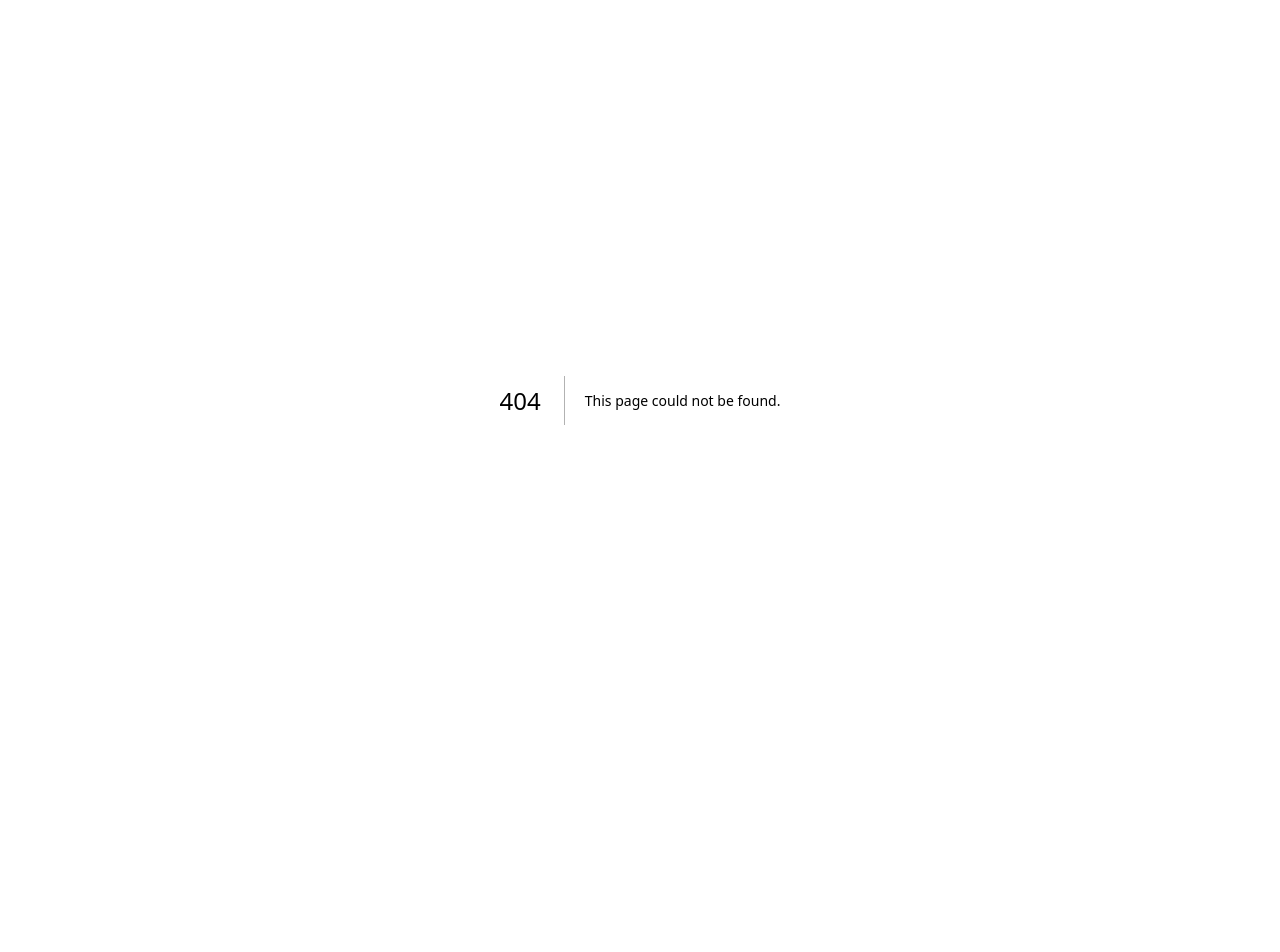
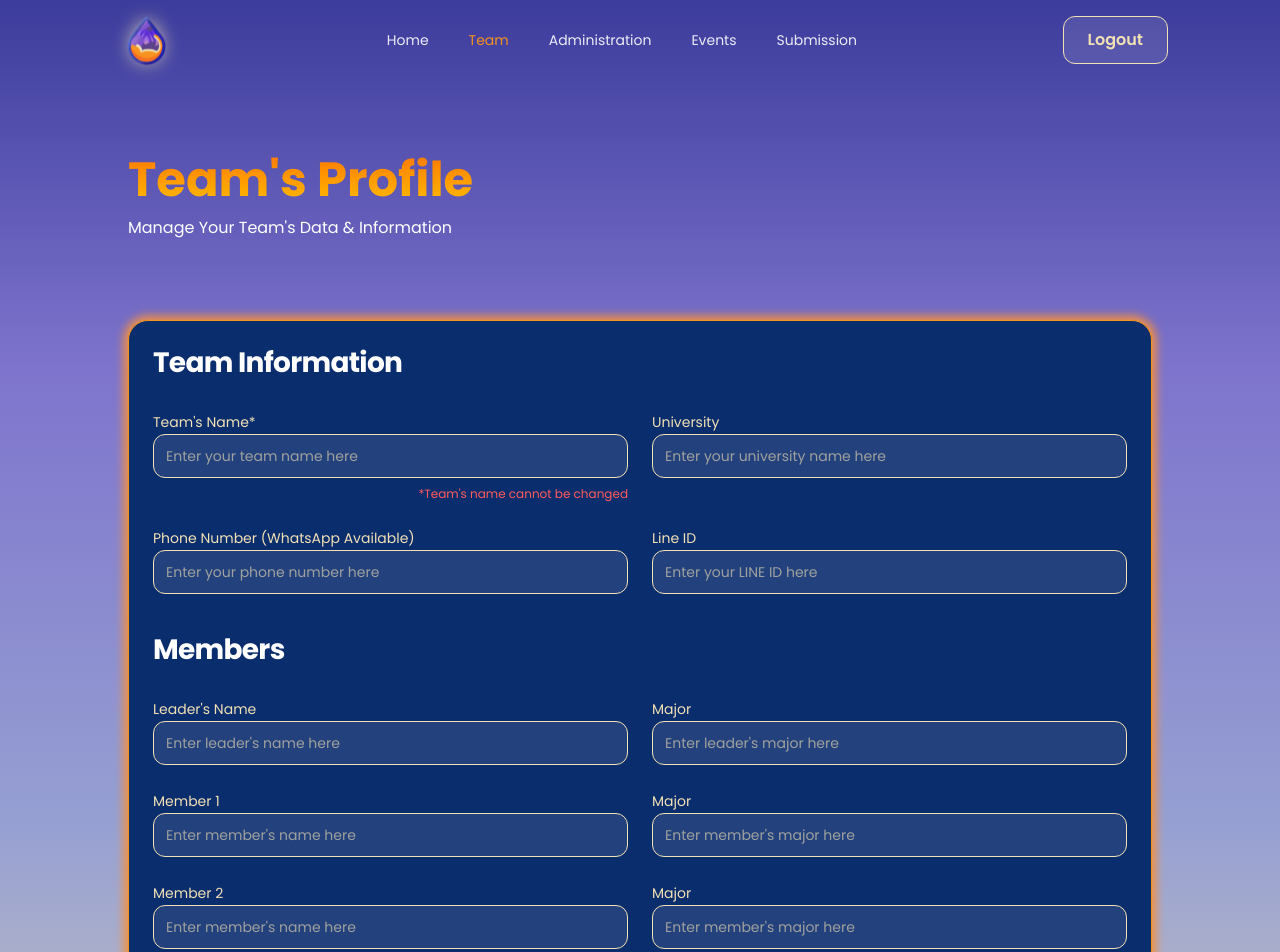
Before and after one commit to AndhikaAddiputra/wildcat-fe, a Next.js app: page /teams in a window 1280 px wide. Before the commit this address had no page. Shown: the top 952 px of the page. Before the commit the page ends 800 px from the top, so only its background shows below. Built offline with nearby package versions, Linux system fonts and the light colour scheme.

Commit message:
feat: team's profile

```diff
--- /dev/null
+++ b/src/app/teams/page.tsx
@@ -0,0 +1,199 @@
+"use client";
+
+import { useState } from "react";
+import {
+  Button,
+  Card,
+  CardSmall,
+  CardMedium,
+  CardLarge,
+  CardHeader,
+  CardTitle,
+  CardDescription,
+  CardContent,
+  CardFooter,
+  Input,
+  Textarea,
+  Badge,
+  Avatar,
+  Modal,
+  Separator,
+  Navbar,
+  Footer,
+} from "@/components/ui";
+import {
+  Heart,
+  Star,
+  Search,
+  Bell,
+  Settings,
+  User,
+  Mail,
+  ArrowRight,
+  CheckCircle,
+  AlertTriangle,
+  Info,
+  LogIn,
+  ExternalLink,
+  Trash2,
+  Plus,
+  Download,
+  Share2,
+  Zap,
+  Shield,
+  Globe,
+  Rocket,
+  Calendar,
+  MapPin,
+  Circle,
+  ImageOff,
+} from "lucide-react";
+
+export default function Teams() {
+  const [modalOpen, setModalOpen] = useState(false);
+
+  const navLinks = [
+    { label: "Home", href: "/" },
+    { label: "Team", href: "/teams" },
+    { label: "Administration", href: "" },
+    { label: "Events", href: "/events" },
+    { label: "Submission", href: "" },
+  ];
+
+  return (
+    <div className="min-h-screen bg-[url(/background-hero-still.svg)] bg-cover text-white">
+      <style>{`@import url('https://fonts.googleapis.com/css2?family=Poppins:wght@400;600;700&display=swap');`}</style>
+      <style>{`@import url('https://fonts.googleapis.com/css2?family=Manrope:wght@400;700;800&family=Poppins:wght@400;600;700&display=swap');`}</style>
+      {/* Navbar - transparent to solid */}
+      <Navbar
+        logo={
+          <img src="/wildcat-logo.svg" alt="Wildcat" className="h-20 w-auto" />
+        }
+        links={navLinks}
+        activeLink="/teams"
+        action={
+          <Button variant="outline" size="lg">
+            Logout
+          </Button>
+        }
+      />
+
+      {/* Hero Section */}
+      <section
+        className="relative flex pt-36 pb-8 justify-center pt-20"
+      >
+        <div className="text-left mx-auto w-[80vw]">
+          <h3 className="text-[48px] font-extrabold text-transparent bg-clip-text bg-gradient-to-b from-orange-500 to-yellow-400">
+            Team&apos;s Profile
+          </h3>
+          <p className="">
+            Manage Your Team&apos;s Data & Information
+          </p>
+        </div>
+      </section>
+
+      <main className="flex justify-center mx-auto px-6 py-12 min-h-[55vw]">
+        <section className="w-[80vw]">
+          <CardLarge className="w-full max-w-full">
+            <CardHeader>
+              <CardTitle className="text-[28px] font-bold leading-tight text-white mb-6">
+                Team Information
+              </CardTitle>
+
+              <div className="grid gap-6 md:grid-cols-2">
+                <div className="space-y-2">
+                  <label className="text-sm font-medium text-[#F1E1B4]">Team&apos;s Name*</label>
+                  <Input
+                    placeholder="Enter your team name here"
+                    className="!h-11 !rounded-xl !border !border-[#f1e1b4] !bg-white/10 !text-[#f1e1b4] placeholder:!text-[#f1e1b4]/60 !focus:ring-[#F6911E] !focus:ring-offset-0"
+                  />
+                  <p className="text-xs text-[#FF5B5B] text-right">*Team's name cannot be changed</p>
+                </div>
+
+                <div className="space-y-2">
+                  <label className="text-sm font-medium text-[#F1E1B4]">University</label>
+                  <Input
+                    placeholder="Enter your university name here"
+                    className="!h-11 !rounded-xl !border !border-[#f1e1b4] !bg-white/10 !text-[#f1e1b4] placeholder:!text-[#f1e1b4]/60 !focus:ring-[#F6911E] !focus:ring-offset-0"
+                  />
+                </div>
+
+                <div className="space-y-2">
+                  <label className="text-sm font-medium text-[#F1E1B4]">Phone Number (WhatsApp Available)</label>
+                  <Input
+                    placeholder="Enter your phone number here"
+                    className="!h-11 !rounded-xl !border !border-[#f1e1b4] !bg-white/10 !text-[#f1e1b4] placeholder:!text-[#f1e1b4]/60 !focus:ring-[#F6911E] !focus:ring-offset-0"
+                  />
+                </div>
+
+                <div className="space-y-2">
+                  <label className="text-sm font-medium text-[#F1E1B4]">Line ID</label>
+                  <Input
+                    placeholder="Enter your LINE ID here"
+                    className="!h-11 !rounded-xl !border !border-[#f1e1b4] !bg-white/10 !text-[#f1e1b4] placeholder:!text-[#f1e1b4]/60 !focus:ring-[#F6911E] !focus:ring-offset-0"
+                  />
+                </div>
+              </div>
+
+              <CardTitle className="text-[28px] font-bold leading-tight text-white mb-6 mt-8">
+                Members
+              </CardTitle>
+
+              <div className="grid gap-6 md:grid-cols-2">
+                <div className="space-y-2">
+                  <label className="text-sm font-medium text-[#F1E1B4]">Leader&apos;s Name</label>
+                  <Input
+                    placeholder="Enter leader's name here"
+                    className="!h-11 !rounded-xl !border !border-[#f1e1b4] !bg-white/10 !text-[#f1e1b4] placeholder:!text-[#f1e1b4]/60 !focus:ring-[#F6911E] !focus:ring-offset-0"
+                  />
+                </div>
+                <div className="space-y-2">
+                  <label className="text-sm font-medium text-[#F1E1B4]">Major</label>
+                  <Input
+                    placeholder="Enter leader's major here"
+                    className="!h-11 !rounded-xl !border !border-[#f1e1b4] !bg-white/10 !text-[#f1e1b4] placeholder:!text-[#f1e1b4]/60 !focus:ring-[#F6911E] !focus:ring-offset-0"
+                  />
+                </div>
+                <div className="space-y-2">
+                  <label className="text-sm font-medium text-[#F1E1B4]">Member 1</label>
+                  <Input
+                    placeholder="Enter member&apos;s name here"
+                    className="!h-11 !rounded-xl !border !border-[#f1e1b4] !bg-white/10 !text-[#f1e1b4] placeholder:!text-[#f1e1b4]/60 !focus:ring-[#F6911E] !focus:ring-offset-0"
+                  />
+                </div>
+                <div className="space-y-2">
+                  <label className="text-sm font-medium text-[#F1E1B4]">Major</label>
+                  <Input
+                    placeholder="Enter member&apos;s major here"
+                    className="!h-11 !rounded-xl !border !border-[#f1e1b4] !bg-white/10 !text-[#f1e1b4] placeholder:!text-[#f1e1b4]/60 !focus:ring-[#F6911E] !focus:ring-offset-0"
+                  />
+                </div>
+                <div className="space-y-2">
+                  <label className="text-sm font-medium text-[#F1E1B4]">Member 2</label>
+                  <Input
+                    placeholder="Enter member&apos;s name here"
+                    className="!h-11 !rounded-xl !border !border-[#f1e1b4] !bg-white/10 !text-[#f1e1b4] placeholder:!text-[#f1e1b4]/60 !focus:ring-[#F6911E] !focus:ring-offset-0"
+                  />
+                </div>
+                <div className="space-y-2">
+                  <label className="text-sm font-medium text-[#F1E1B4]">Major</label>
+                  <Input
+                    placeholder="Enter member&apos;s major here"
+                    className="!h-11 !rounded-xl !border !border-[#f1e1b4] !bg-white/10 !text-[#f1e1b4] placeholder:!text-[#f1e1b4]/60 !focus:ring-[#F6911E] !focus:ring-offset-0"
+                  />
+                </div>
+              </div>
+            </CardHeader>
+            <CardFooter className="flex justify-center px-10 pb-10 pt-4">
+              <Button variant="primary" size="lg" className="w-[90%]">
+                Save Changes
+              </Button>
+            </CardFooter>
+          </CardLarge>
+        </section>
+      </main>
+
+      <Footer />
+    </div>
+  );
+}
```
